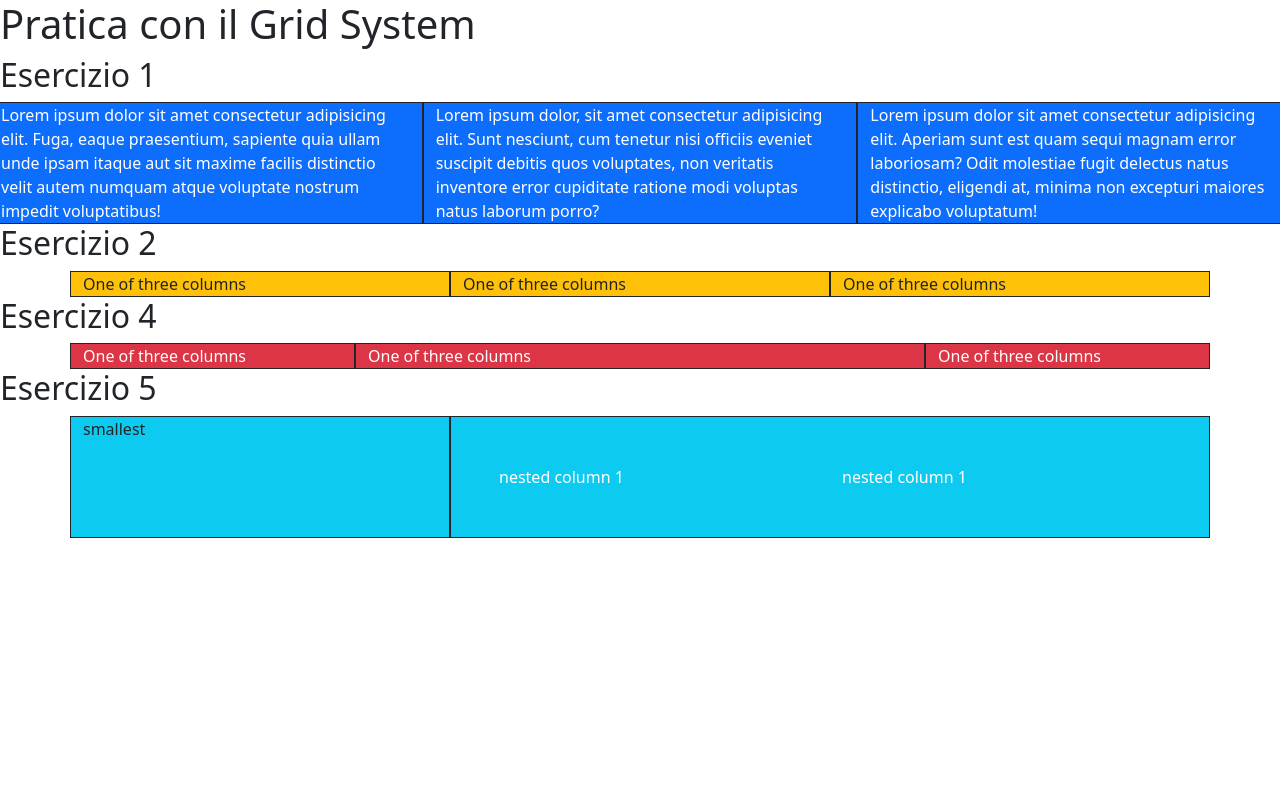
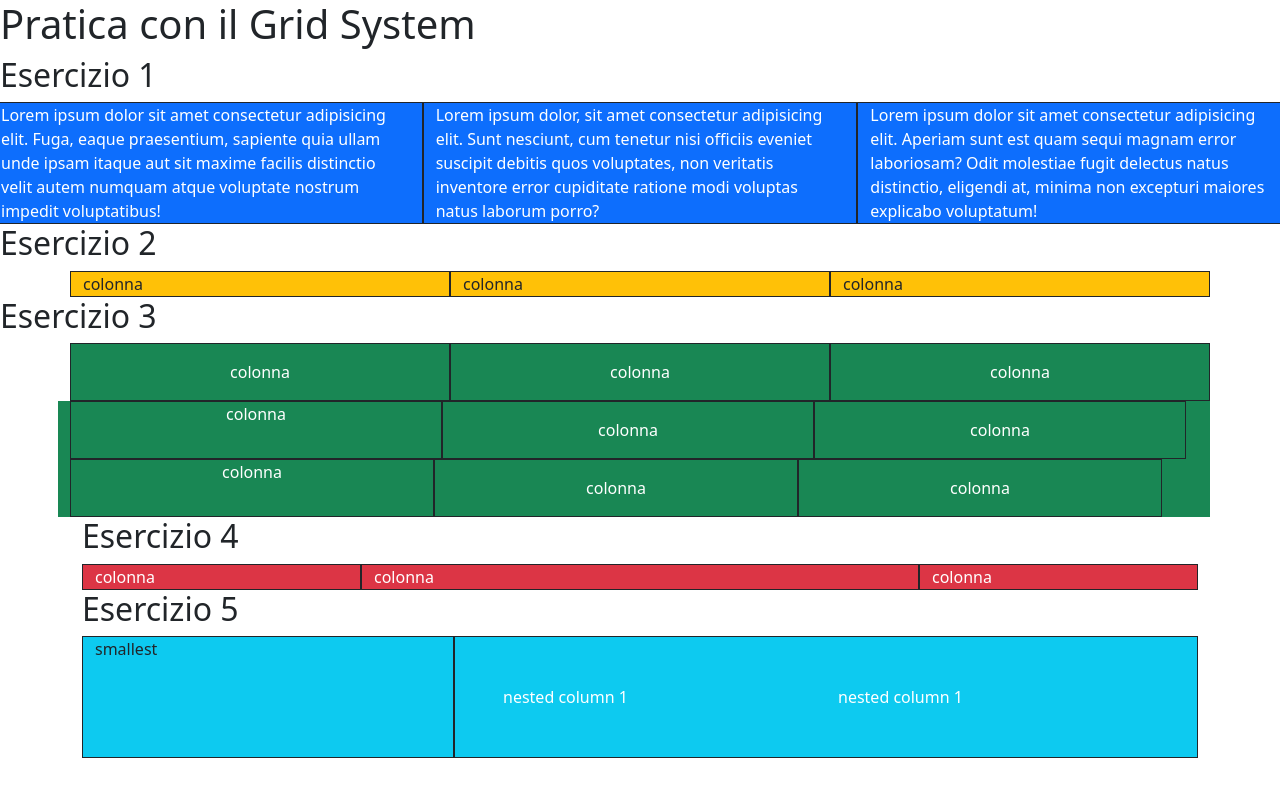
Before and after one commit to alessandrovarc/d1, a plain HTML site: page bootstrap/index.html in a window 1280 px wide. Drawn offline with nearby package versions, Linux system fonts and the light colour scheme.

Commit message:
modifiche

```diff
--- a/bootstrap/index.html
+++ b/bootstrap/index.html
@@ -13,13 +13,16 @@
   <h1>Pratica con il Grid System</h1>
   <h2>Esercizio 1</h2>
   <div class="row gap-0.2">
-        <div class="col col-md-4 bg-primary text-white border border-dark">Lorem ipsum dolor sit amet consectetur adipisicing elit. Fuga, eaque praesentium, sapiente quia
+    <div class="col-md-4 bg-primary text-white border border-dark">Lorem ipsum dolor sit amet consectetur adipisicing
+      elit. Fuga, eaque praesentium, sapiente quia
       ullam unde ipsam itaque aut sit maxime facilis distinctio velit autem numquam atque voluptate nostrum
       impedit voluptatibus!</div>
-        <div class="col col-md-4 bg-primary text-white border border-dark">Lorem ipsum dolor, sit amet consectetur adipisicing elit. Sunt nesciunt, cum tenetur nisi
+    <div class="col-md-4 bg-primary text-white border border-dark">Lorem ipsum dolor, sit amet consectetur adipisicing
+      elit. Sunt nesciunt, cum tenetur nisi
       officiis eveniet suscipit debitis quos voluptates, non veritatis inventore error cupiditate ratione modi
       voluptas natus laborum porro?</div>
-        <div class="col col-md-4 bg-primary text-white border border-dark">Lorem ipsum dolor sit amet consectetur adipisicing elit. Aperiam sunt est quam sequi magnam
+    <div class="col-md-4 bg-primary text-white border border-dark">Lorem ipsum dolor sit amet consectetur adipisicing
+      elit. Aperiam sunt est quam sequi magnam
       error laboriosam? Odit molestiae fugit delectus natus distinctio, eligendi at, minima non excepturi maiores
       explicabo voluptatum!</div>
   </div>
@@ -27,28 +30,66 @@
   <div class="container">
     <div class="row align-items-center">
       <div class="col bg-warning col-sm-12 col-md-4 border border-dark">
-                One of three columns
+        colonna
       </div>
       <div class="col bg-warning col-sm-12 col-md-4 border border-dark">
-                One of three columns
+        colonna
       </div>
       <div class="col bg-warning col-sm-12 col-md-4 border border-dark">
-                One of three columns
+        colonna
       </div>
     </div>
   </div>
+  </div>
+
+  <h2>Esercizio 3</h2>
+  <div class="container">
+    <div class="row bg-success text-center">
+      <div class="col-4 p-3 border border-dark text-white">
+        colonna
+      </div>
+      <div class="col-4 p-3 border border-dark text-white">
+        colonna
+      </div>
+      <div class="col-4 p-3 border border-dark text-white">
+        colonna
+      </div>
+      <div class="row bg-success text-center">
+        <div class="col-12 col-md-4 border border-dark text-white">
+          colonna
+        </div>
+        <div class="col-12 col-md-4 p-3 border border-dark text-white">
+          colonna
+        </div>
+        <div class="col-12 col-md-4 p-3 border border-dark text-white">
+          colonna
+        </div>
+        <div class="row bg-success text-center">
+          <div class="col-12 col-lg-4 border border-dark text-white">
+            colonna
+          </div>
+          <div class="col-12 col-lg-4 p-3 border border-dark text-white">
+            colonna
+          </div>
+          <div class="col-12 col-lg-4 p-3 border border-dark text-white">
+            colonna
+          </div>
+        </div>
+      </div>
+    </div>
+
 
       <h2>Esercizio 4</h2>
       <div class="container">
         <div class="row align-items-center">
           <div class="col-md-3 bg-danger text-white border border-dark">
-                One of three columns
+            colonna
           </div>
           <div class="col-md-6 bg-danger text-white border border-dark">
-                One of three columns
+            colonna
           </div>
           <div class="col-md-3 bg-danger text-white border border-dark">
-                One of three columns
+            colonna
           </div>
         </div>
       </div>
@@ -58,8 +99,6 @@
           <div class="col-md-4 bg-info border border-dark">
             smallest
           </div>
-
-          <!-- Colonna più grande con colonne annidate -->
           <div class="col-md-8 bg-info border border-dark text-white p-5 ">
             <div class="row">
               <div class="col-md-6 bg-tertiary text-white">
```
Lines whose indentation alone changed are shown as unchanged.
